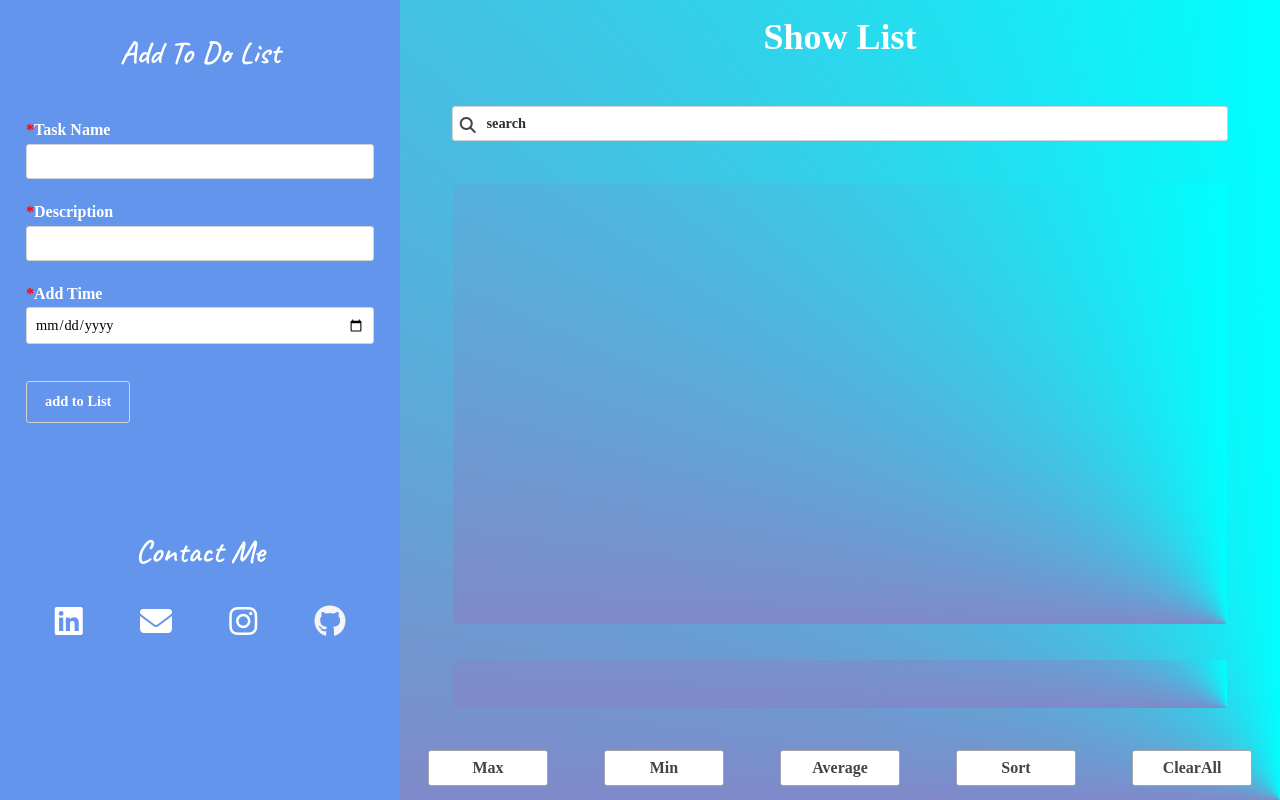
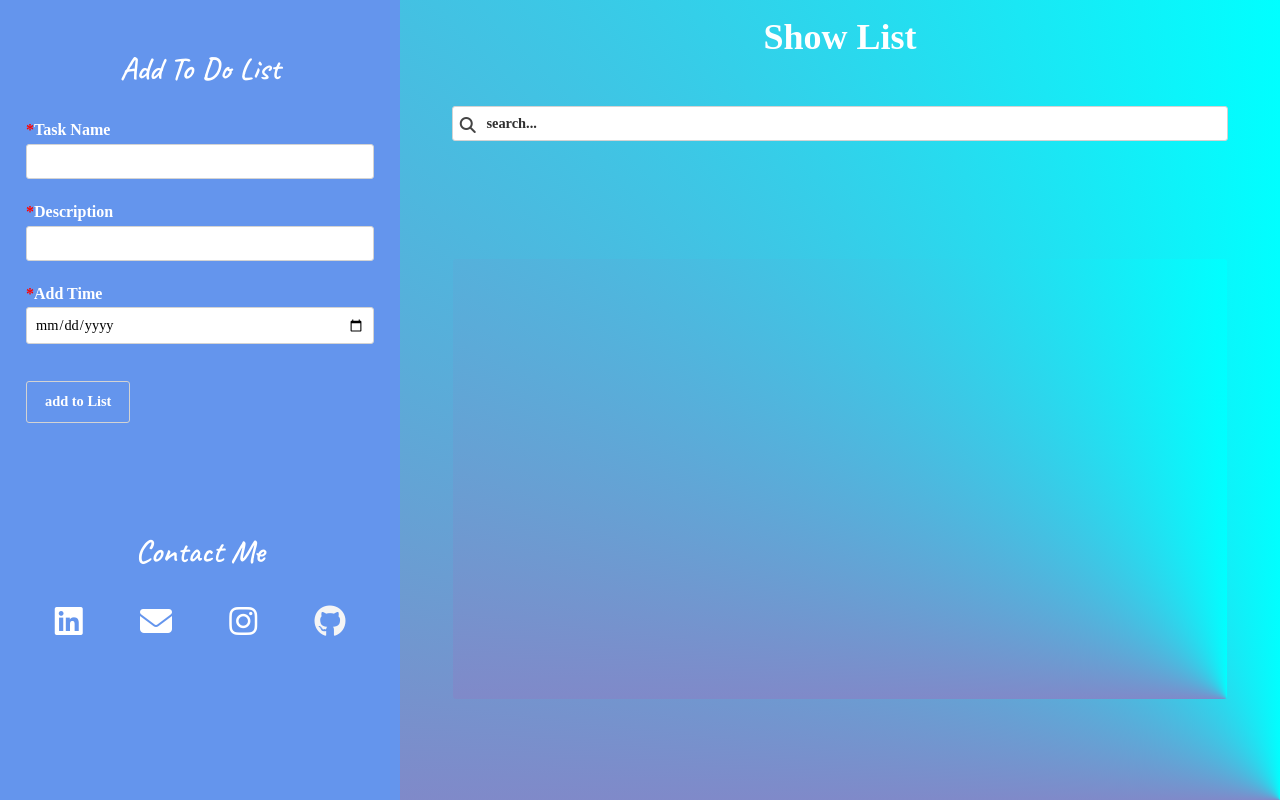
Before and after one commit to mobina-roknabadpo/ToDoList, a plain HTML site: page index.html in a window 1280 px wide. Drawn offline with Linux system fonts and the light colour scheme; a web font is replaced by a local one.

Commit message:
change: exchange element

```diff
--- a/index.html
+++ b/index.html
@@ -13,10 +13,10 @@
 <div class="main">
     <div class="container flex-box">
         <div class="sidebar">
-            <div class="title">
-                Add To Do List
-            </div>
             <div class="form">
+                <div class="title">
+                    Add To Do List
+                </div>
                 <form id="form">
                     <div class="form-input">
                         <label for="task"><span>*</span>Task Name</label>
@@ -56,21 +56,21 @@
                 <h2>Show List</h2>
             </div>
             <div class="search-item">
+                <input type="text" id="search" placeholder="search...">
                 <i class="fa-solid fa-magnifying-glass"></i>
-                <input type="text" id="search" placeholder="search">
             </div>
             <div class="show-item">
             </div>
-            <div class="display">
+            <!--            <div class="display">-->
 
-            </div>
-            <div class="property">
-                <button class="max">Max</button>
-                <button class="min">Min</button>
-                <button class="average">Average</button>
-                <button class="sort">Sort</button>
-                <button class="clear">ClearAll</button>
-            </div>
+            <!--            </div>-->
+            <!--            <div class="property">-->
+            <!--                <button class="max">Max</button>-->
+            <!--                <button class="min">Min</button>-->
+            <!--                <button class="average">Average</button>-->
+            <!--                <button class="sort">Sort</button>-->
+            <!--                <button class="clear">ClearAll</button>-->
+            <!--            </div>-->
         </div>
     </div>
 </div>
```
